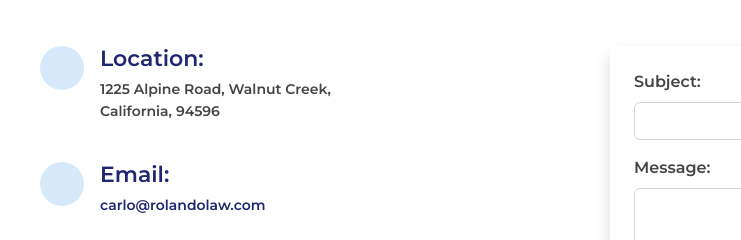
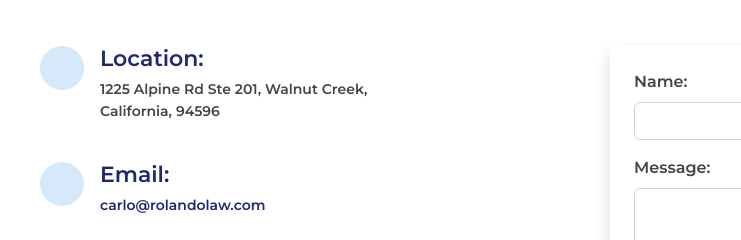
Before and after one commit to oforgithub/stuff-for-my-dad, a plain HTML site: page index.html in a window 1280 px wide. Shown: the part 2928-3168 px from the top of the page, 42-783 px from the left. Drawn offline with nearby package versions, Linux system fonts and the light colour scheme; some icons are missing.

Commit message:
Update index.html

```diff
--- a/index.html
+++ b/index.html
@@ -216,7 +216,7 @@ Mr. Rolando provides his clients with exceptional legal representation and atten
                             <div class="address">
                                 <i class="bi bi-geo-alt"></i>
                                 <h4>Location:</h4>
-                                <p>1225 Alpine Road, Walnut Creek,</p>
+                                <p>1225 Alpine Rd Ste 201, Walnut Creek,</p>
                                 <p>California, 94596</p>
                             </div>
                             <div class="email">
@@ -238,7 +238,7 @@ Mr. Rolando provides his clients with exceptional legal representation and atten
                     <div class="col-lg-6 mt-5 mt-lg-0 mb-5">
                         <form id="contact-form" onsubmit="sendSMS(event)" class="shadow p-4 rounded">
                             <div class="form-group mb-3">
-                                <label for="subject" class="form-label">Subject:</label>
+                                <label for="subject" class="form-label">Name:</label>
                                 <input type="text" class="form-control" id="subject" name="subject" required>
                             </div>
                             <div class="form-group mb-3">
```
